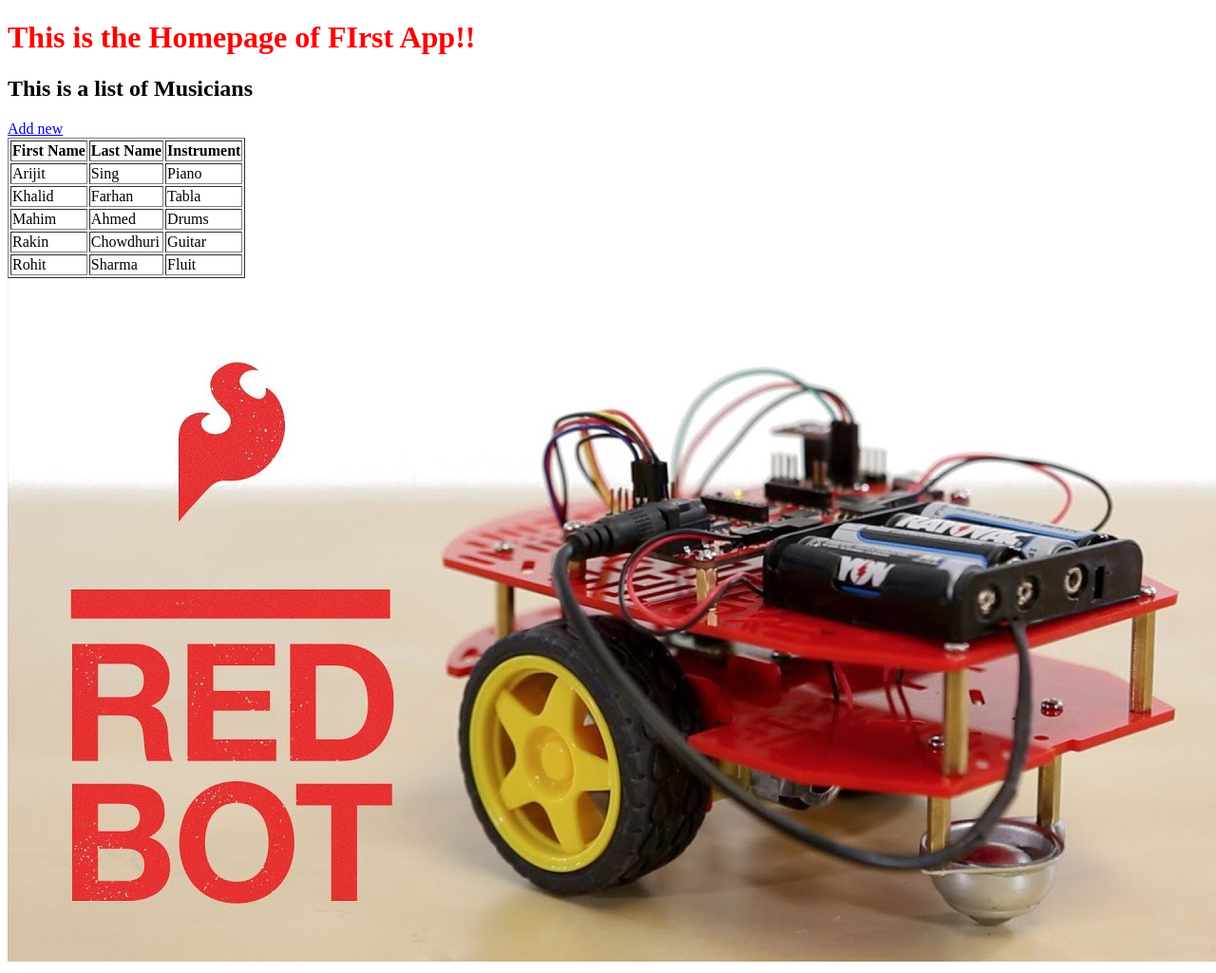
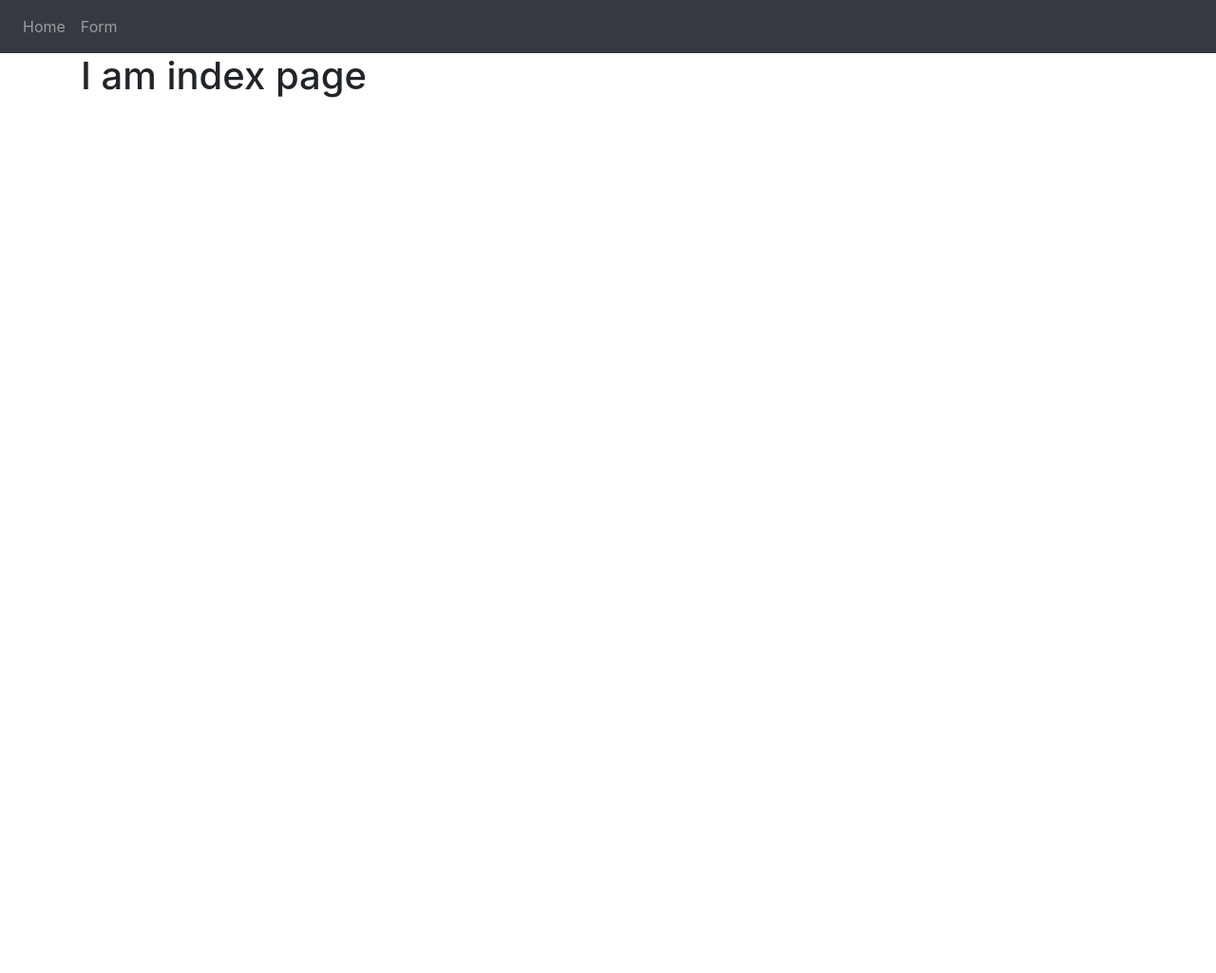
Before and after one commit to hasibkyau/DjangoFirstApp, a Django app: page /first_app/ in a window 1280 px wide. Shown: the whole page at 95% size. After the commit the page ends 103 px from the top, so only its background shows below. Run offline with Django 4.2, Linux system fonts and the light colour scheme; data comes from the database, SQL or seed files in the repository.

Commit message:
inherit nav template

```diff
--- a/templates/first_app/base.html
+++ b/templates/first_app/base.html
@@ -0,0 +1,38 @@
+<!DOCTYPE html>
+<html lang="en" dir="ltr">
+  <head>
+      <!-- Required meta tags -->
+    <meta charset="utf-8">
+    <meta name="viewport" content="width=device-width, initial-scale=1, shrink-to-fit=no">
+
+    <!-- Bootstrap CSS -->
+    <link rel="stylesheet" href="https://cdn.jsdelivr.net/npm/bootstrap@4.3.1/dist/css/bootstrap.min.css" integrity="sha384-ggOyR0iXCbMQv3Xipma34MD+dH/1fQ784/j6cY/iJTQUOhcWr7x9JvoRxT2MZw1T" crossorigin="anonymous">
+    <meta charset="utf-8">
+
+    <title></title>
+  </head>
+  <body>
+    <!-- Optional JavaScript -->
+    <!-- jQuery first, then Popper.js, then Bootstrap JS -->
+   <script src="https://code.jquery.com/jquery-3.3.1.slim.min.js" integrity="sha384-q8i/X+965DzO0rT7abK41JStQIAqVgRVzpbzo5smXKp4YfRvH+8abtTE1Pi6jizo" crossorigin="anonymous"></script>
+   <script src="https://cdn.jsdelivr.net/npm/popper.js@1.14.7/dist/umd/popper.min.js" integrity="sha384-UO2eT0CpHqdSJQ6hJty5KVphtPhzWj9WO1clHTMGa3JDZwrnQq4sF86dIHNDz0W1" crossorigin="anonymous"></script>
+   <script src="https://cdn.jsdelivr.net/npm/bootstrap@4.3.1/dist/js/bootstrap.min.js" integrity="sha384-JjSmVgyd0p3pXB1rRibZUAYoIIy6OrQ6VrjIEaFf/nJGzIxFDsf4x0xIM+B07jRM" crossorigin="anonymous"></script>
+
+   <nav class="navbar navbar-expand-sm bg-dark navbar-dark">
+     <ul class="navbar-nav">
+       <li class="nav-item">
+        <a class="nav-link" href="{% url 'first_app:index' %}">Home</a>
+       </li>
+       <li class="nav-item">
+        <a class="nav-link" href="{% url 'first_app:form' %}">Form</a>
+       </li>
+     </ul>
+   </nav>
+   <div class="container">
+     {% block body_block %}
+
+     {% endblock %}
+   </div>
+
+  </body>
+</html>
--- a/templates/first_app/index.html
+++ b/templates/first_app/index.html
@@ -1,32 +1,5 @@
 <!DOCTYPE html>
-{% load staticfiles%}
-<html lang="en" dir="ltr">
-  <head>
-    <meta charset="utf-8">
-    <link rel="stylesheet" href="{% static "first_app/css/mystyle.css" %}">
-    <title>Homepage of First App !!</title>
-  </head>
-  <body>
-    <h1>This is the Homepage of FIrst App!!</h1>
-    <h2>{{text1}}</h2>
-    <a href="{% url 'first_app:form' %}"">Add new</a>
-    <table border="1">
-      <tr>
-        <th>First Name</th>
-        <th>Last Name</th>
-        <th>Instrument</th>
-      </tr>
-      {% for row in musician %}
-      <tr>
-        <td>{{row.first_name}}</td>
-        <td>{{row.last_name}}</td>
-        <td>{{row.instrument}}</td>
-      </tr>
-
-      {% endfor %}
-
-
-    </table>
-    <img src="{% static "first_app/images/bg.jpg" %}">
-  </body>
-</html>
+{% extends "first_app/base.html"%}
+{%block body_block%}
+<h1> I am index page</h1>
+{% endblock %}
```
Also changed, not shown: templates/first_app/form.html (+4 -33 lines).
